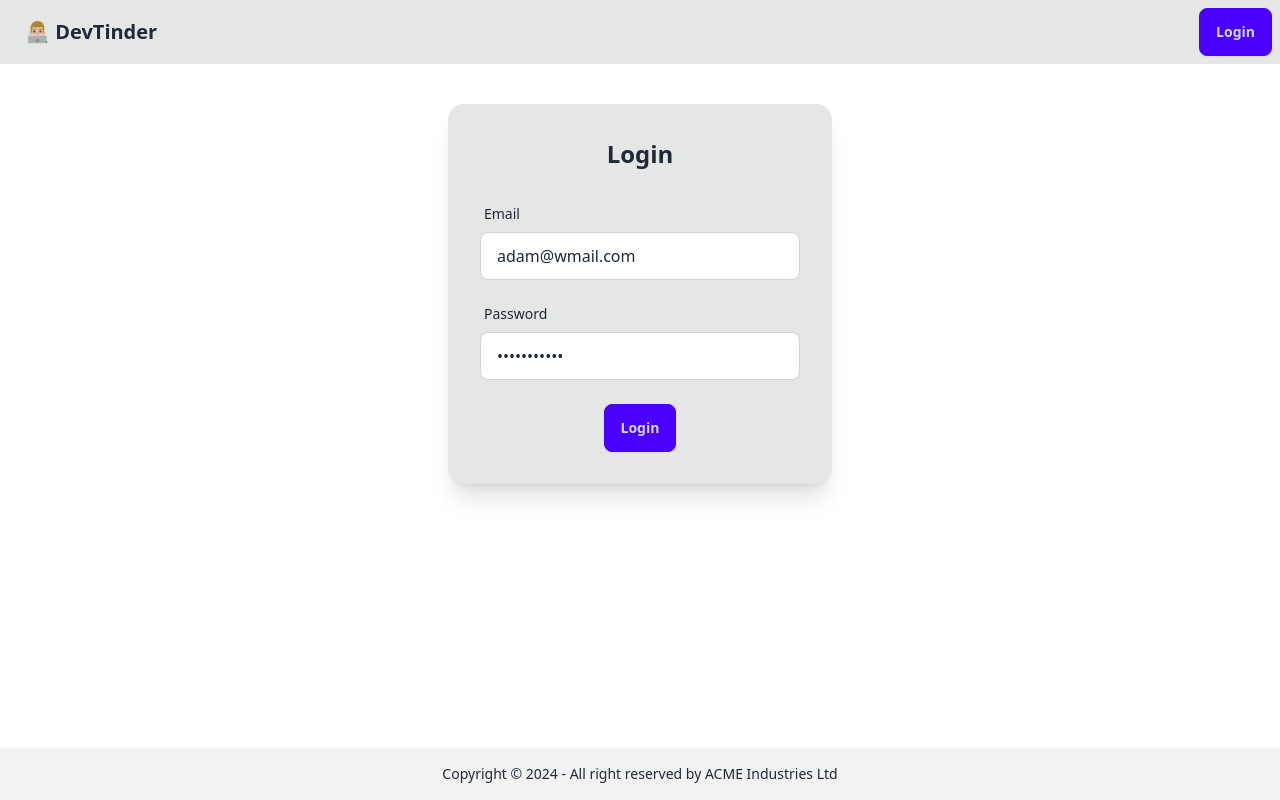
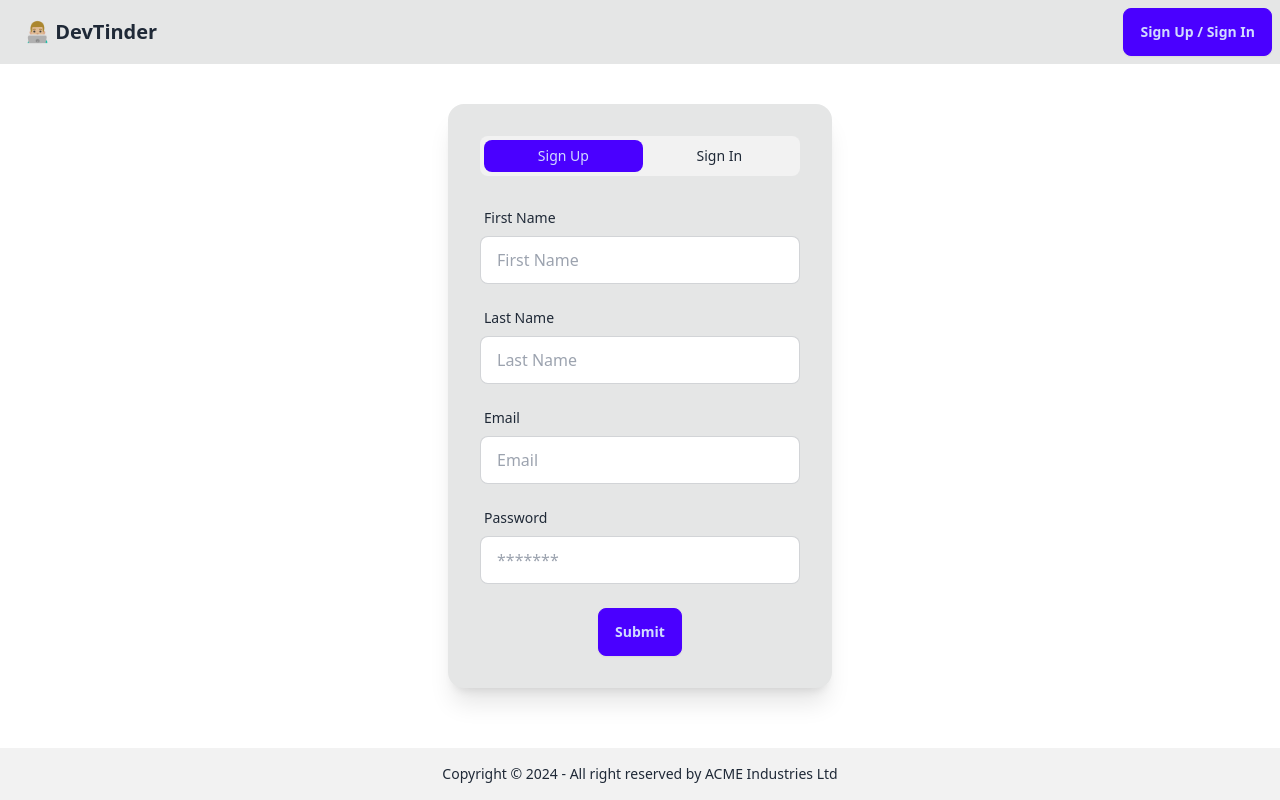
Before and after one commit to ayushagarwal27/dev-tinder, a React (Vite) app: page /login in a window 1280 px wide. Built offline with nearby package versions, Linux system fonts and the light colour scheme; no server answers.

Commit message:
add signup fields and functionality

```diff
--- a/src/components/Navbar.jsx
+++ b/src/components/Navbar.jsx
@@ -71,7 +71,7 @@ const Navbar = () => {
         </div>
       ) : (
         <button className="btn btn-primary" onClick={() => navigate("/login")}>
-          Login
+          Sign Up / Sign In
         </button>
       )}
     </div>
--- a/src/pages/Login/Login.jsx
+++ b/src/pages/Login/Login.jsx
@@ -6,14 +6,30 @@ import { useNavigate } from "react-router-dom";
 import { config } from "../../utils/config.js";
 
 const Login = () => {
-  const [email, setEmail] = useState("adam@wmail.com");
-  const [password, setPassword] = useState("ascasAcmp^7");
+  const [email, setEmail] = useState("");
+  const [firstName, setFirstName] = useState("");
+  const [lastName, setLastName] = useState("");
+  const [password, setPassword] = useState("");
+  const [isSignUp, setIsSignUp] = useState(true);
   const dispatch = useDispatch();
   const navigate = useNavigate();
 
   async function handleSubmit() {
     try {
-      const res = await axios.post(
+      let res;
+      if (isSignUp) {
+        res = await axios.post(
+          config.urls.baseUrl + config.urls.auth.signup,
+          {
+            firstName,
+            lastName,
+            email,
+            password,
+          },
+          { withCredentials: true },
+        );
+      } else {
+        res = await axios.post(
           config.urls.baseUrl + config.urls.auth.login,
           {
             email,
@@ -21,6 +37,7 @@ const Login = () => {
           },
           { withCredentials: true },
         );
+      }
       dispatch(addUser(res.data.data));
       navigate("/");
     } catch (err) {
@@ -32,9 +49,53 @@ const Login = () => {
     <div className={"flex justify-center items-center my-10 w-full"}>
       <div className="card bg-base-300 w-96 shadow-xl">
         <div className="card-body">
-          <h2 className="text-center font-semibold text-[24px]">Login</h2>
+          <div role="tablist" className="tabs tabs-boxed">
+            <p
+              role="tab"
+              className={`tab ${isSignUp && "tab-active"}`}
+              onClick={() => setIsSignUp(true)}
+            >
+              Sign Up
+            </p>
+            <p
+              role="tab"
+              className={`tab ${!isSignUp && "tab-active"}`}
+              onClick={() => setIsSignUp(false)}
+            >
+              Sign In
+            </p>
+          </div>
 
           <div className={"flex flex-col gap-4 my-4"}>
+            {isSignUp && (
+              <>
+                <label className="form-control w-full max-w-xs">
+                  <div className="label">
+                    <span className="label-text">First Name</span>
+                  </div>
+                  <input
+                    type="text"
+                    placeholder="First Name"
+                    className="input input-bordered w-full max-w-xs"
+                    value={firstName}
+                    onChange={(e) => setFirstName(e.target.value)}
+                  />
+                </label>
+                <label className="form-control w-full max-w-xs">
+                  <div className="label">
+                    <span className="label-text">Last Name</span>
+                  </div>
+                  <input
+                    type="text"
+                    placeholder="Last Name"
+                    className="input input-bordered w-full max-w-xs"
+                    value={lastName}
+                    onChange={(e) => setLastName(e.target.value)}
+                  />
+                </label>
+              </>
+            )}
+
             <label className="form-control w-full max-w-xs">
               <div className="label">
                 <span className="label-text">Email</span>
@@ -63,7 +124,7 @@ const Login = () => {
 
           <div className="card-actions justify-center">
             <button className="btn btn-primary" onClick={handleSubmit}>
-              Login
+              Submit
             </button>
           </div>
         </div>
--- a/src/utils/config.js
+++ b/src/utils/config.js
@@ -3,6 +3,7 @@ export const config = {
     baseUrl: "http://localhost:3000",
     auth: {
       login: "/auth/login",
+      signup: "/auth/signup",
       logout: "/auth/logout",
     },
     profile: {
```
Lines whose indentation alone changed are shown as unchanged.
